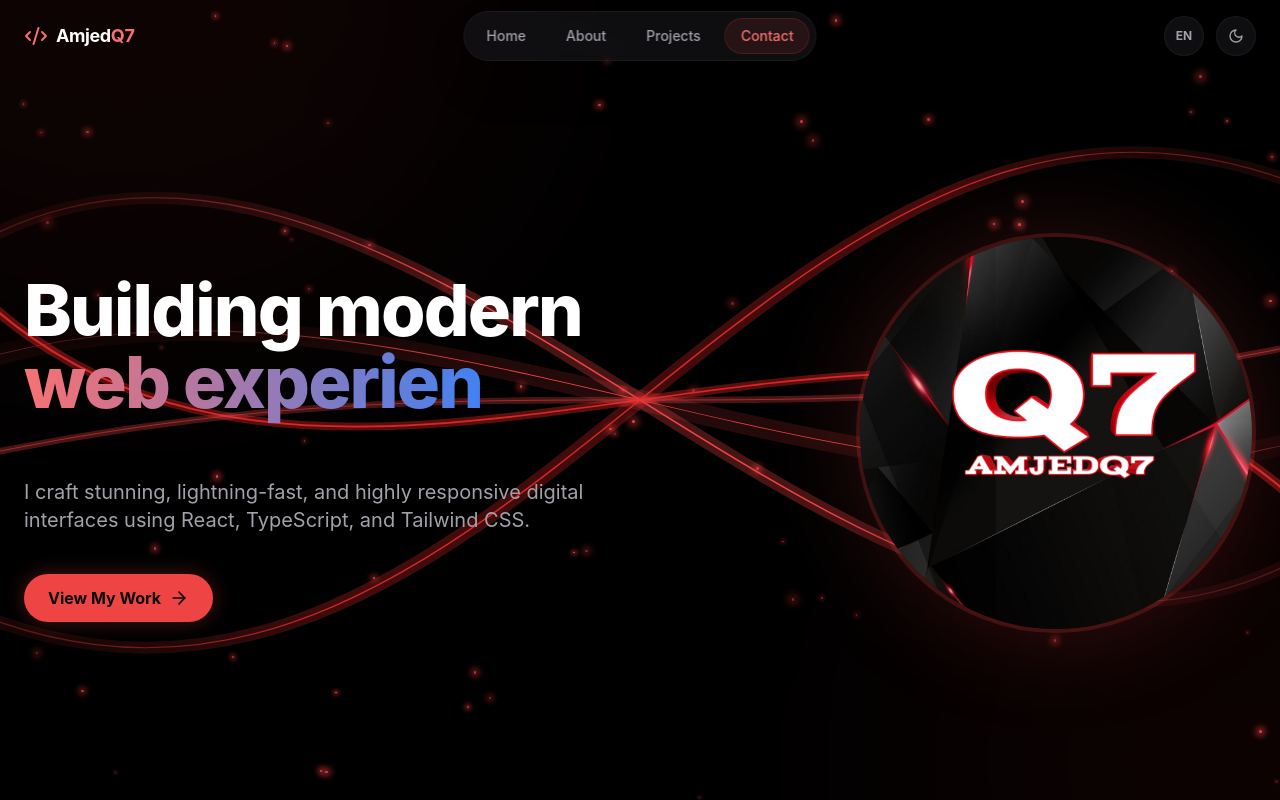
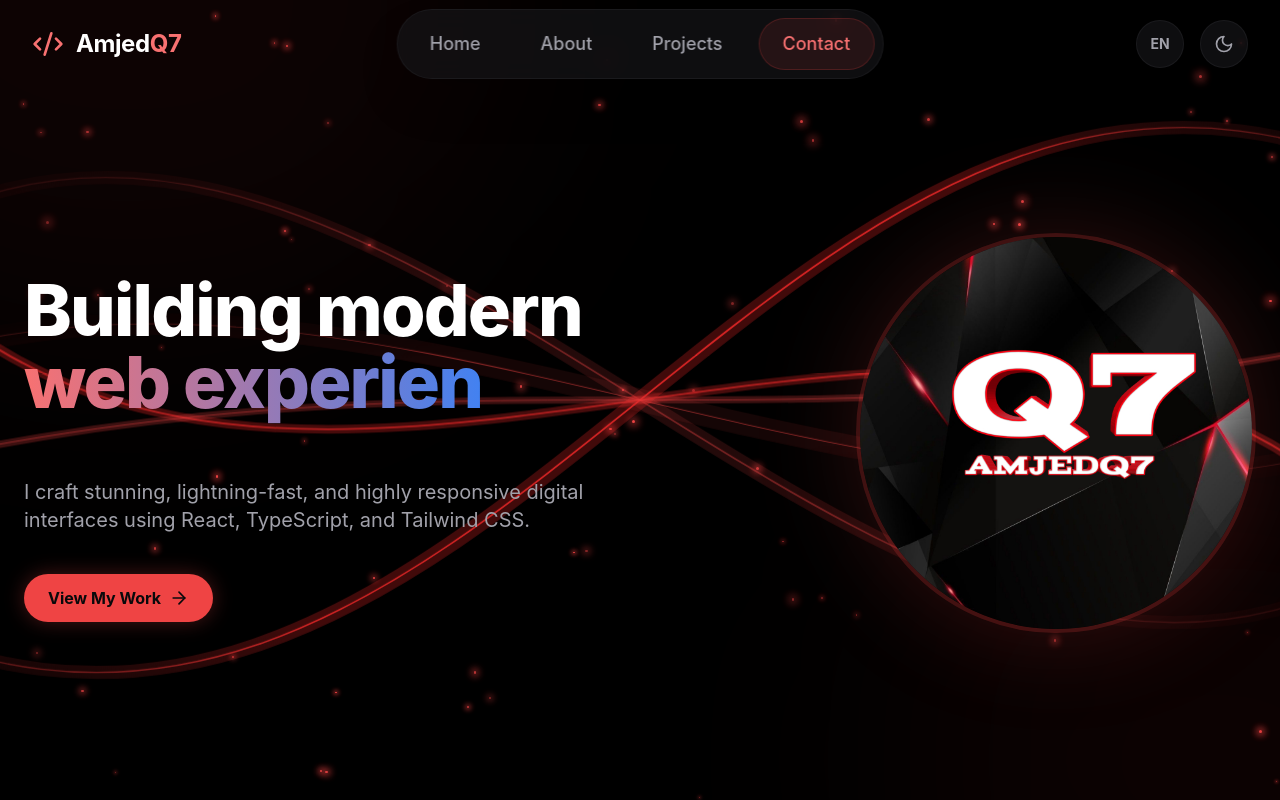
Before and after one commit to amjedq7/portfolio, a React (Vite) app: page / in a window 1280 px wide. Shown: the top 800 px of the page. Built offline with nearby package versions, Linux system fonts and the light colour scheme.

Commit message:
edit moving lines and bigger navbar

```diff
--- a/src/App.tsx
+++ b/src/App.tsx
@@ -40,13 +40,13 @@ const RedStars = () => {
         const dy = mouseY - starY;
         const dist = Math.sqrt(dx * dx + dy * dy);
 
-        const maxDist = 150; // Influence radius
+        const maxDist = 300; // Influence radius
 
         if (dist < maxDist) {
           const force = (maxDist - dist) / maxDist;
           // Move away from mouse
-          const moveX = -(dx / dist) * force * 40;
-          const moveY = -(dy / dist) * force * 40;
+          const moveX = -(dx / dist) * force * 60;
+          const moveY = -(dy / dist) * force * 60;
 
           starEl.style.transform = `translate(${moveX}px, ${moveY}px) scale(1.5)`;
         } else {
@@ -83,6 +83,143 @@ const RedStars = () => {
         />
       ))}
     </div>
+  );
+};
+
+const InteractiveLines = () => {
+  const linesRef = useRef<(SVGGElement | null)[]>([]);
+  const [linePoints, setLinePoints] = useState<{ x: number, y: number }[][]>([]);
+
+  useEffect(() => {
+    // Sample points along each SVG path to track distance accurately
+    setTimeout(() => {
+      const points: { x: number, y: number }[][] = [];
+      linesRef.current.forEach((g) => {
+        if (!g) {
+          points.push([]);
+          return;
+        }
+        const path = g.querySelector('path');
+        if (path) {
+          const length = path.getTotalLength();
+          const pts = [];
+          for (let i = 0; i <= 30; i++) {
+            const domPt = path.getPointAtLength((i / 30) * length);
+            pts.push({ x: domPt.x, y: domPt.y });
+          }
+          points.push(pts);
+        } else {
+          points.push([]);
+        }
+      });
+      setLinePoints(points);
+    }, 100);
+  }, []);
+
+  useEffect(() => {
+    if (linePoints.length === 0) return;
+
+    const handleMouseMove = (e: MouseEvent) => {
+      const mouseX = e.clientX;
+      const mouseY = e.clientY;
+      const screenW = window.innerWidth;
+      const screenH = window.innerHeight;
+
+      const svgW = screenW * 1.1;
+      const svgH = screenH * 1.1;
+      const offsetX = screenW * -0.05;
+      const offsetY = screenH * -0.05;
+
+      linesRef.current.forEach((g, index) => {
+        if (!g) return;
+        const pts = linePoints[index];
+        if (!pts || pts.length === 0) return;
+
+        let minDist = Infinity;
+        let closestScreenX = 0;
+        let closestScreenY = 0;
+
+        for (const pt of pts) {
+          const ptScreenX = offsetX + (pt.x / 100) * svgW;
+          const ptScreenY = offsetY + (pt.y / 100) * svgH;
+          const dx = mouseX - ptScreenX;
+          const dy = mouseY - ptScreenY;
+          const dist = Math.sqrt(dx * dx + dy * dy);
+          if (dist < minDist) {
+            minDist = dist;
+            closestScreenX = ptScreenX;
+            closestScreenY = ptScreenY;
+          }
+        }
+
+        const maxDist = 120; // Trigger radius
+
+        if (minDist < maxDist) {
+          const force = (maxDist - minDist) / maxDist;
+          const dx = closestScreenX - mouseX;
+          const dy = closestScreenY - mouseY;
+          // Push away very subtly (15px max) so it doesn't move too much
+          const moveX = (dx / minDist) * force * 15;
+          const moveY = (dy / minDist) * force * 15;
+
+          g.style.transform = `translate(${moveX}px, ${moveY}px)`;
+        } else {
+          g.style.transform = `translate(0px, 0px)`;
+        }
+      });
+    };
+
+    window.addEventListener('mousemove', handleMouseMove);
+    return () => window.removeEventListener('mousemove', handleMouseMove);
+  }, [linePoints]);
+
+  return (
+    <svg
+      className="absolute w-[110%] h-[110%] -left-[5%] -top-[5%] opacity-70 dark:opacity-100"
+      viewBox="0 0 100 100"
+      preserveAspectRatio="none"
+    >
+      <defs>
+        <linearGradient id="line-grad1" x1="0%" y1="0%" x2="100%" y2="100%">
+          <stop offset="0%" stopColor="rgba(239, 68, 68, 0)" />
+          <stop offset="30%" stopColor="rgba(239, 68, 68, 1)" />
+          <stop offset="70%" stopColor="rgba(239, 68, 68, 1)" />
+          <stop offset="100%" stopColor="rgba(239, 68, 68, 0)" />
+        </linearGradient>
+        <linearGradient id="line-grad2" x1="100%" y1="0%" x2="0%" y2="100%">
+          <stop offset="0%" stopColor="rgba(239, 68, 68, 0)" />
+          <stop offset="20%" stopColor="rgba(220, 38, 38, 1)" />
+          <stop offset="80%" stopColor="rgba(220, 38, 38, 1)" />
+          <stop offset="100%" stopColor="rgba(239, 68, 68, 0)" />
+        </linearGradient>
+      </defs>
+
+      {/* Floating animations for the lines */}
+      <g ref={el => linesRef.current[0] = el} className="transition-transform duration-150 ease-out animate-[pulse_4s_ease-in-out_infinite]">
+        <path d="M-10,40 C30,-20 70,120 110,60" fill="none" stroke="url(#line-grad1)" strokeWidth="1.5" opacity="0.3" />
+        <path d="M-10,40 C30,-20 70,120 110,60" fill="none" stroke="url(#line-grad1)" strokeWidth="0.15" />
+      </g>
+
+      <g ref={el => linesRef.current[1] = el} className="transition-transform duration-150 ease-out animate-[pulse_5s_ease-in-out_infinite_1s]">
+        <path d="M-10,70 C40,120 60,-20 110,30" fill="none" stroke="url(#line-grad2)" strokeWidth="1.5" opacity="0.3" />
+        <path d="M-10,70 C40,120 60,-20 110,30" fill="none" stroke="url(#line-grad2)" strokeWidth="0.15" />
+      </g>
+
+      <g ref={el => linesRef.current[2] = el} className="transition-transform duration-150 ease-out animate-[pulse_6s_ease-in-out_infinite_2s]">
+        <path d="M-10,50 C30,20 70,80 110,50" fill="none" stroke="url(#line-grad1)" strokeWidth="2.5" opacity="0.15" />
+        <path d="M-10,50 C30,20 70,80 110,50" fill="none" stroke="url(#line-grad1)" strokeWidth="0.1" />
+      </g>
+
+      <g ref={el => linesRef.current[3] = el} className="transition-transform duration-150 ease-out animate-[pulse_4.5s_ease-in-out_infinite_0.5s]">
+        <path d="M-10,20 C20,100 80,0 110,80" fill="none" stroke="url(#line-grad2)" strokeWidth="1" opacity="0.4" />
+        <path d="M-10,20 C20,100 80,0 110,80" fill="none" stroke="url(#line-grad2)" strokeWidth="0.2" />
+      </g>
+
+      <g ref={el => linesRef.current[4] = el} className="transition-transform duration-150 ease-out animate-[pulse_5.5s_ease-in-out_infinite_1.5s]">
+        <path d="M-10,60 C40,40 60,60 110,40" fill="none" stroke="url(#line-grad1)" strokeWidth="0.8" opacity="0.3" />
+        <path d="M-10,60 C40,40 60,60 110,40" fill="none" stroke="url(#line-grad1)" strokeWidth="0.05" />
+      </g>
+    </svg>
   );
 };
 
@@ -175,46 +312,8 @@ export default function App() {
         {/* Red Stars Layer */}
         <RedStars />
 
-        <svg
-          className="absolute w-full h-full opacity-70 dark:opacity-100"
-          viewBox="0 0 100 100"
-          preserveAspectRatio="none"
-        >
-          <defs>
-            <linearGradient id="line-grad1" x1="0%" y1="0%" x2="100%" y2="100%">
-              <stop offset="0%" stopColor="rgba(239, 68, 68, 0)" />
-              <stop offset="30%" stopColor="rgba(239, 68, 68, 1)" />
-              <stop offset="70%" stopColor="rgba(239, 68, 68, 1)" />
-              <stop offset="100%" stopColor="rgba(239, 68, 68, 0)" />
-            </linearGradient>
-            <linearGradient id="line-grad2" x1="100%" y1="0%" x2="0%" y2="100%">
-              <stop offset="0%" stopColor="rgba(239, 68, 68, 0)" />
-              <stop offset="20%" stopColor="rgba(220, 38, 38, 1)" />
-              <stop offset="80%" stopColor="rgba(220, 38, 38, 1)" />
-              <stop offset="100%" stopColor="rgba(239, 68, 68, 0)" />
-            </linearGradient>
-          </defs>
-
-          {/* Line 1 */}
-          <path d="M-10,40 C30,-20 70,120 110,60" fill="none" stroke="url(#line-grad1)" strokeWidth="1.5" opacity="0.3" />
-          <path d="M-10,40 C30,-20 70,120 110,60" fill="none" stroke="url(#line-grad1)" strokeWidth="0.15" />
-
-          {/* Line 2 */}
-          <path d="M-10,70 C40,120 60,-20 110,30" fill="none" stroke="url(#line-grad2)" strokeWidth="1.5" opacity="0.3" />
-          <path d="M-10,70 C40,120 60,-20 110,30" fill="none" stroke="url(#line-grad2)" strokeWidth="0.15" />
-
-          {/* Line 3 */}
-          <path d="M-10,50 C30,20 70,80 110,50" fill="none" stroke="url(#line-grad1)" strokeWidth="2.5" opacity="0.15" />
-          <path d="M-10,50 C30,20 70,80 110,50" fill="none" stroke="url(#line-grad1)" strokeWidth="0.1" />
-
-          {/* Line 4 */}
-          <path d="M-10,20 C20,100 80,0 110,80" fill="none" stroke="url(#line-grad2)" strokeWidth="1" opacity="0.4" />
-          <path d="M-10,20 C20,100 80,0 110,80" fill="none" stroke="url(#line-grad2)" strokeWidth="0.2" />
-
-          {/* Line 5 */}
-          <path d="M-10,60 C40,40 60,60 110,40" fill="none" stroke="url(#line-grad1)" strokeWidth="0.8" opacity="0.3" />
-          <path d="M-10,60 C40,40 60,60 110,40" fill="none" stroke="url(#line-grad1)" strokeWidth="0.05" />
-        </svg>
+        {/* Interactive Floating Lines */}
+        <InteractiveLines />
 
         {/* Subtle red ambient glow so it isn't too dark */}
         <div className="absolute -top-[40%] -left-[20%] h-[80%] w-[60%] rounded-full bg-red-500/10 dark:bg-red-500/5 blur-[120px]" />
--- a/src/components/Navbar.tsx
+++ b/src/components/Navbar.tsx
@@ -18,17 +18,17 @@ export default function Navbar({ activeSection, onNavigate }: NavbarProps) {
   ];
 
   return (
-    <header className="fixed top-0 left-0 right-0 z-50 flex items-center justify-between px-6 py-4 pointer-events-none">
+    <header className="fixed top-0 left-0 right-0 z-50 flex items-center justify-between px-6 sm:px-8 py-5 pointer-events-none">
       <div
         onClick={() => onNavigate('home')}
-        className="flex items-center gap-2 cursor-pointer group text-zinc-900 dark:text-white font-semibold tracking-tight pointer-events-auto"
+        className="flex items-center gap-3 cursor-pointer group text-zinc-900 dark:text-white font-semibold tracking-tight pointer-events-auto"
       >
-        <Code2 className="h-6 w-6 text-red-500 dark:text-red-400 transition-transform group-hover:rotate-12" />
-        <span className="hidden sm:inline text-lg font-bold">Amjed<span className="text-red-500 dark:text-red-400">Q7</span></span>
+        <Code2 className="h-8 w-8 text-red-500 dark:text-red-400 transition-transform group-hover:rotate-12" />
+        <span className="hidden sm:inline text-xl sm:text-2xl font-bold">Amjed<span className="text-red-500 dark:text-red-400">Q7</span></span>
       </div>
 
-      <nav className="absolute left-1/2 -translate-x-1/2 flex items-center p-1.5 rounded-full backdrop-blur-md bg-white/70 dark:bg-zinc-900/60 border border-zinc-200 dark:border-zinc-800/50 shadow-lg dark:shadow-2xl pointer-events-auto transition-all duration-300">
-        <motion.ul layout className="flex items-center gap-1 sm:gap-2">
+      <nav className="absolute left-1/2 -translate-x-1/2 flex items-center p-2 rounded-full backdrop-blur-md bg-white/70 dark:bg-zinc-900/60 border border-zinc-200 dark:border-zinc-800/50 shadow-lg dark:shadow-2xl pointer-events-auto transition-all duration-300">
+        <motion.ul layout className="flex items-center gap-2 sm:gap-3">
           {navItems.map((item) => {
             const Icon = item.icon;
             const isActive = activeSection === item.id;
@@ -43,11 +43,11 @@ export default function Navbar({ activeSection, onNavigate }: NavbarProps) {
                 )}
                 <button
                   onClick={() => onNavigate(item.id)}
-                  className={`relative flex items-center gap-2 px-4 py-2 rounded-full text-sm font-medium transition-all duration-300 ${
+                  className={`relative flex items-center gap-2 px-5 sm:px-6 py-2.5 sm:py-3 rounded-full text-base sm:text-lg font-medium transition-all duration-300 ${
                     isActive ? 'text-red-700 dark:text-red-400' : 'text-zinc-600 dark:text-zinc-400 hover:text-zinc-900 dark:hover:text-zinc-200'
                   }`}
                 >
-                  <Icon className="h-4 w-4 sm:hidden block" />
+                  <Icon className="h-5 w-5 sm:hidden block" />
                   <span className="hidden sm:inline">{item.label}</span>
                 </button>
               </li>
@@ -56,12 +56,12 @@ export default function Navbar({ activeSection, onNavigate }: NavbarProps) {
         </motion.ul>
       </nav>
 
-      <div className="flex items-center gap-3 pointer-events-auto">
-        <button onClick={toggleLanguage} className="flex items-center justify-center h-10 w-10 rounded-full backdrop-blur-md bg-white/70 dark:bg-zinc-900/60 border border-zinc-200 dark:border-zinc-800/50 text-zinc-600 dark:text-zinc-400 hover:text-red-600 dark:hover:text-red-400 hover:border-red-500/30 shadow-lg transition-all font-bold text-xs uppercase">
+      <div className="flex items-center gap-4 pointer-events-auto">
+        <button onClick={toggleLanguage} className="flex items-center justify-center h-12 w-12 rounded-full backdrop-blur-md bg-white/70 dark:bg-zinc-900/60 border border-zinc-200 dark:border-zinc-800/50 text-zinc-600 dark:text-zinc-400 hover:text-red-600 dark:hover:text-red-400 hover:border-red-500/30 shadow-lg transition-all font-bold text-sm uppercase">
           {language}
         </button>
-        <button onClick={toggleTheme} className="flex items-center justify-center h-10 w-10 rounded-full backdrop-blur-md bg-white/70 dark:bg-zinc-900/60 border border-zinc-200 dark:border-zinc-800/50 text-zinc-600 dark:text-zinc-400 hover:text-red-600 dark:hover:text-red-400 hover:border-red-500/30 shadow-lg transition-all">
-          {theme === 'dark' ? <Moon className="h-4 w-4" /> : <Sun className="h-4 w-4" />}
+        <button onClick={toggleTheme} className="flex items-center justify-center h-12 w-12 rounded-full backdrop-blur-md bg-white/70 dark:bg-zinc-900/60 border border-zinc-200 dark:border-zinc-800/50 text-zinc-600 dark:text-zinc-400 hover:text-red-600 dark:hover:text-red-400 hover:border-red-500/30 shadow-lg transition-all">
+          {theme === 'dark' ? <Moon className="h-5 w-5" /> : <Sun className="h-5 w-5" />}
         </button>
       </div>
     </header>
```
